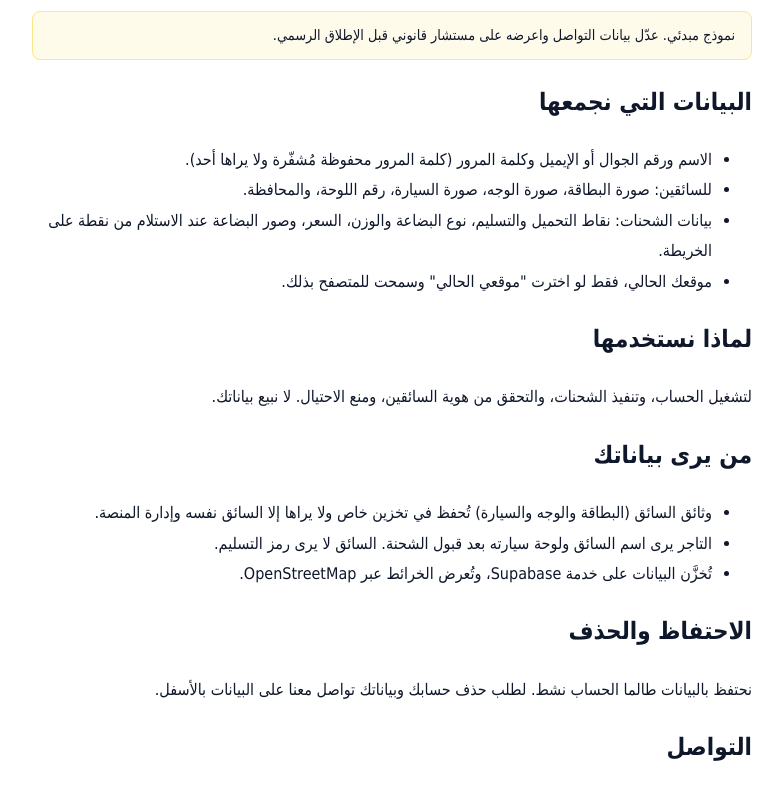
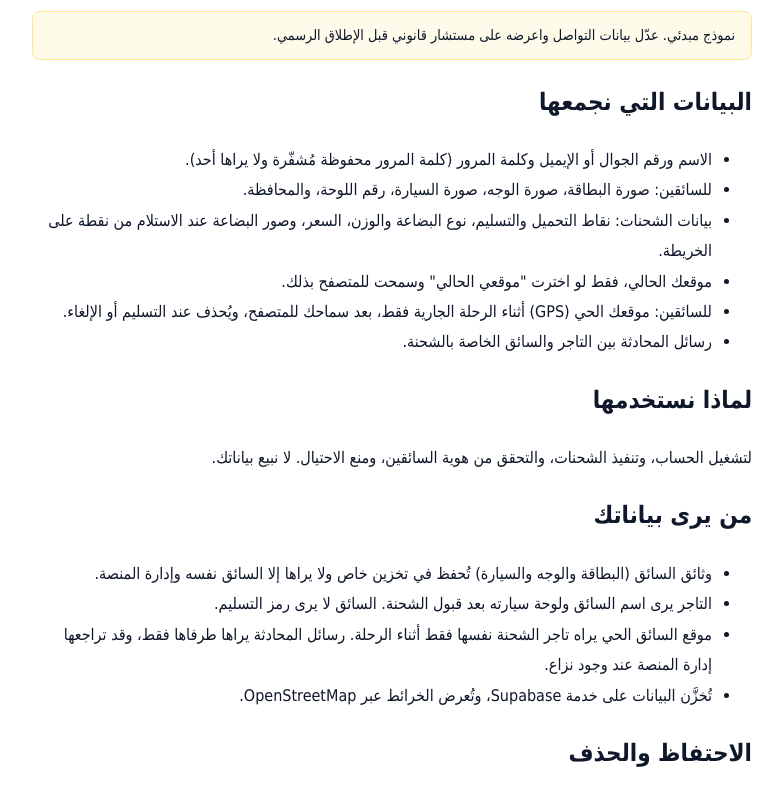
Before and after one commit to hayo-eg/hayo-eg.github.io, a plain HTML site: page privacy.html in a window 1280 px wide. Shown: the part 155-943 px from the top of the page, without its empty margins (248-1031 px from the left). Drawn offline with Linux system fonts and the light colour scheme.

Commit message:
Hayo: themes, intro, route map, live GPS, chat, driver profile, menu

```diff
--- a/privacy.html
+++ b/privacy.html
@@ -11,6 +11,8 @@
 <li>للسائقين: صورة البطاقة، صورة الوجه، صورة السيارة، رقم اللوحة، والمحافظة.</li>
 <li>بيانات الشحنات: نقاط التحميل والتسليم، نوع البضاعة والوزن، السعر، وصور البضاعة عند الاستلام من نقطة على الخريطة.</li>
 <li>موقعك الحالي، فقط لو اخترت "موقعي الحالي" وسمحت للمتصفح بذلك.</li>
+<li>للسائقين: موقعك الحي (GPS) أثناء الرحلة الجارية فقط، بعد سماحك للمتصفح، ويُحذف عند التسليم أو الإلغاء.</li>
+<li>رسائل المحادثة بين التاجر والسائق الخاصة بالشحنة.</li>
 </ul>
 <h2>لماذا نستخدمها</h2>
 <p>لتشغيل الحساب، وتنفيذ الشحنات، والتحقق من هوية السائقين، ومنع الاحتيال. لا نبيع بياناتك.</p>
@@ -18,6 +20,7 @@
 <ul>
 <li>وثائق السائق (البطاقة والوجه والسيارة) تُحفظ في تخزين خاص ولا يراها إلا السائق نفسه وإدارة المنصة.</li>
 <li>التاجر يرى اسم السائق ولوحة سيارته بعد قبول الشحنة. السائق لا يرى رمز التسليم.</li>
+<li>موقع السائق الحي يراه تاجر الشحنة نفسها فقط أثناء الرحلة. رسائل المحادثة يراها طرفاها فقط، وقد تراجعها إدارة المنصة عند وجود نزاع.</li>
 <li>تُخزَّن البيانات على خدمة Supabase، وتُعرض الخرائط عبر OpenStreetMap.</li>
 </ul>
 <h2>الاحتفاظ والحذف</h2>
```
